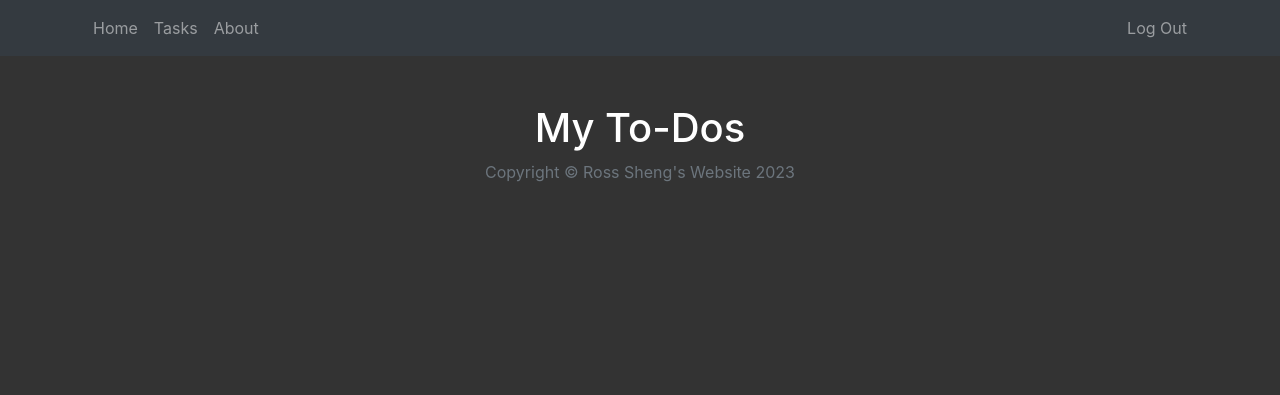
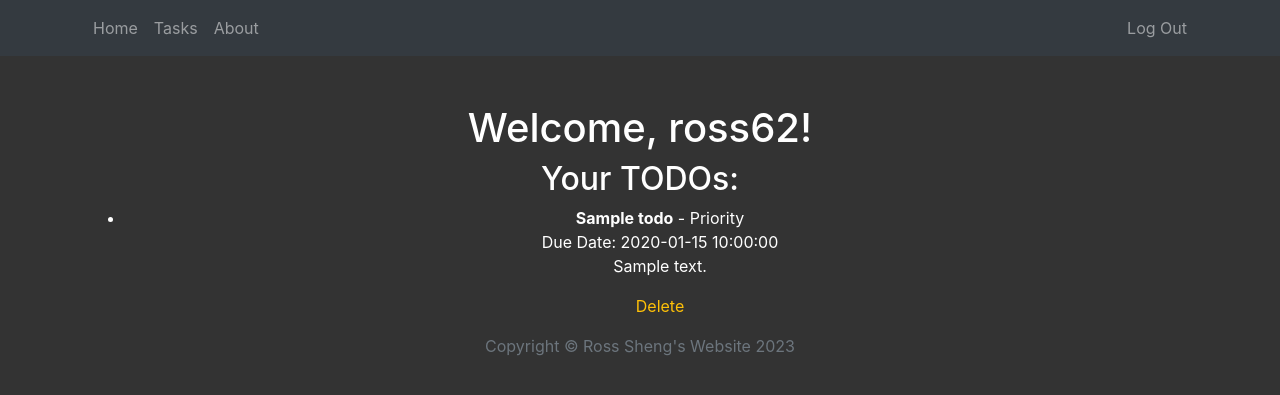
Before and after one commit to rosssheng/To-do-List-App, a Flask app: page /todo in a window 1280 px wide. Shown: the top 395 px of the page. Run offline with Flask 3, Linux system fonts and the light colour scheme; a user stored in the database is signed in; tables that the repository leaves empty hold one stand-in row (values such as "Sample post"); some libraries are stand-ins or nearby versions.

Commit message:
barebones todo

```diff
--- a/main.py
+++ b/main.py
@@ -1,4 +1,4 @@
-from flask import Flask, render_template, redirect, url_for, flash, abort
+from flask import Flask, render_template, redirect, url_for, flash, abort, request
 from flask_sqlalchemy import SQLAlchemy
 import requests
 import random
@@ -124,6 +124,36 @@ def log_out():
 
 
 # TODO: 4) Database to store todos, relational
+@app.route("/add_todo", methods=["GET", "POST"])
+@login_required
+def add_todo():
+    title = request.form['title']
+    priority = True if 'priority' in request.form else False
+    due_date = request.form['due_date']
+    body = request.form['body']
+
+    new_todo = ToDo(title=title, priority=priority, due_date=due_date, body=body, author=current_user)
+    db.session.add(new_todo)
+    db.session.commit()
+
+    flash('New TODO added successfully!', 'success')
+    return redirect(url_for('todo'))
+
+    # Route to delete a TODO
+
+
+@app.route("/delete_todo/<int:todo_id>")
+@login_required
+def delete_todo(todo_id):
+    todo_to_delete = ToDo.query.get(todo_id)
+    if todo_to_delete and todo_to_delete.author_id == current_user.id:
+        db.session.delete(todo_to_delete)
+        db.session.commit()
+        flash('TODO deleted successfully!', 'success')
+    else:
+        flash('TODO not found or you do not have permission to delete it!', 'danger')
+    return redirect(url_for('todo'))
+
 # TODO: 5) Delete TODOS
 
 if __name__ == "__main__":
--- a/templates/todo.html
+++ b/templates/todo.html
@@ -7,7 +7,29 @@
       <div class="row">
         <div class="col">
           <div class="site-heading text-center mt-5">
-            <h1>My To-Dos</h1>
+            <h1>Welcome, {{ current_user.username }}!</h1>
+            <h2>Your TODOs:</h2>
+
+            {% if all_todos|length == 0 %}
+            <h3>No TODOs</h3>
+            {% else %}
+            <ul>
+            {% for todo in all_todos %}
+        <li>
+            <strong>{{ todo.title }}</strong>
+            {% if todo.priority %}
+            - Priority
+            {% endif %}
+            <br>
+            Due Date: {{ todo.due_date }}
+            <p>{{ todo.body }}</p>
+            <a href="{{ url_for('delete_todo', todo_id=todo.id) }}">Delete</a>
+        </li>
+        {% endfor %}
+    </ul>
+            {% endif %}
+
+
 
           </div>
         </div>
```
